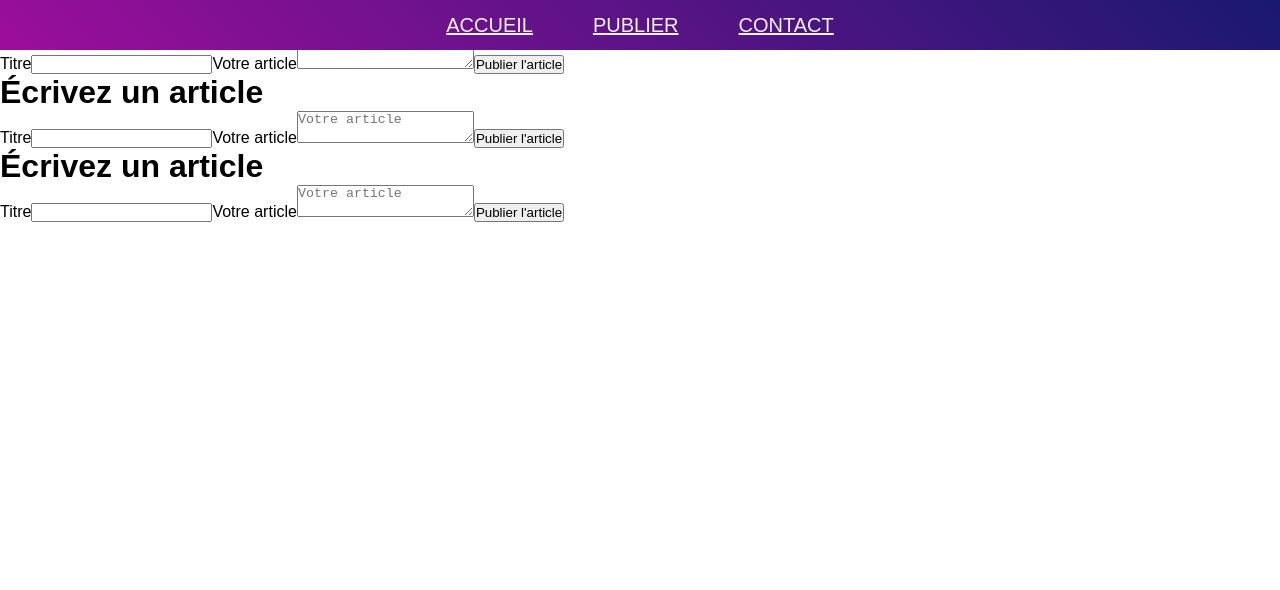
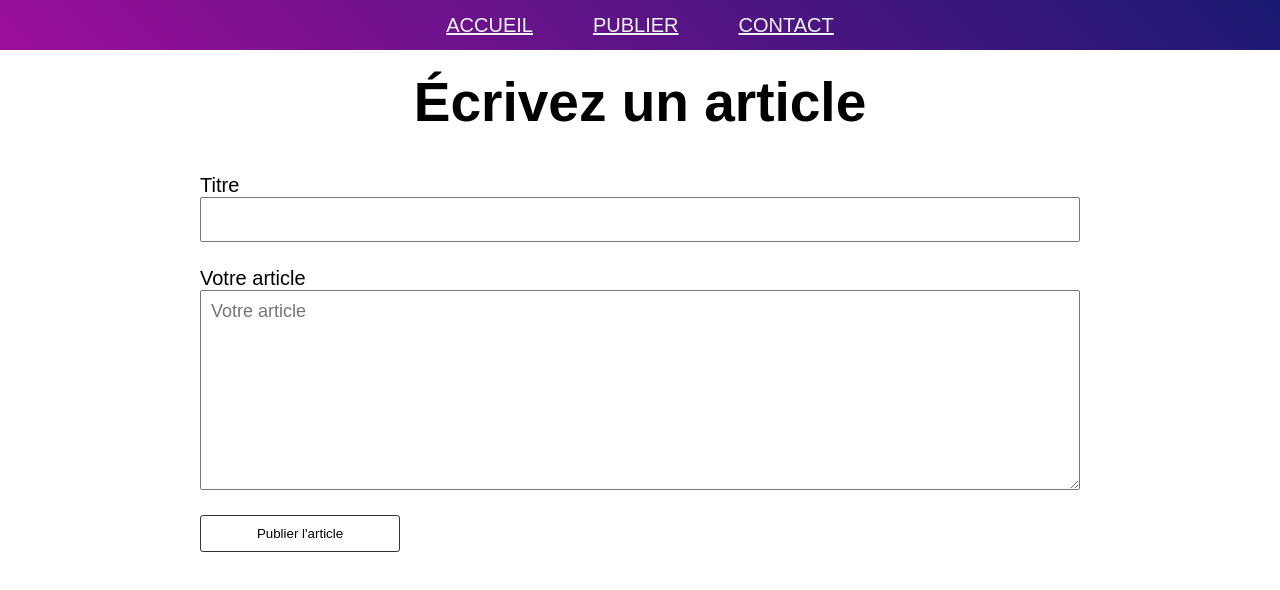
Before and after one commit to remmoclock/blog, a React (Create React App) app: page /publier in a window 1280 px wide. Shown: the top 590 px of the page. Built offline with nearby package versions, Linux system fonts and the light colour scheme.

Commit message:
Add css to Form

```diff
--- a/src/Components/Form/Form.css
+++ b/src/Components/Form/Form.css
@@ -0,0 +1,37 @@
+.title-form {
+    text-align: center;
+    font-size: 55px;
+    margin: 70px 0 0;
+}
+
+.container-form {
+    padding: 10px;
+    max-width: 900px;
+    margin: 30px auto 0;
+    display: flex;
+    flex-direction: column;
+}
+
+.container-form label {
+    font-size: 20px;
+}
+
+.container-form input, .container-form textarea {
+    padding: 10px;
+    margin-bottom: 25px;
+    font-size: 18px;
+}
+
+.container-form textarea {
+    min-height: 200px;
+    font-family: Arial, Helvetica, sans-serif;
+}
+
+.container-form button {
+    padding: 10px 15px;
+    width: 200px;
+    background: transparent;
+    border: 1px solid rgba(0, 0, 0, 0.8);
+    border-radius: 3px;
+    cursor: pointer;
+}
--- a/src/Components/Form/Form.js
+++ b/src/Components/Form/Form.js
@@ -1,10 +1,11 @@
 import React from "react";
+import "./Form.css";
 
 function Form() {
   return (
     <>
       <h1 className="title-form">Écrivez un article </h1>
-      <form>
+      <form className="container-form">
         <label htmlFor="title">Titre</label>
         <input id="title" type="text" />
         <label htmlFor="article">Votre article</label>
--- a/src/Containers/AddArticle/AddArticle.js
+++ b/src/Containers/AddArticle/AddArticle.js
@@ -5,8 +5,6 @@
   return (
     <>
       <Form />
-      <Form />
-      <Form />
     </>
   )
 }
```
